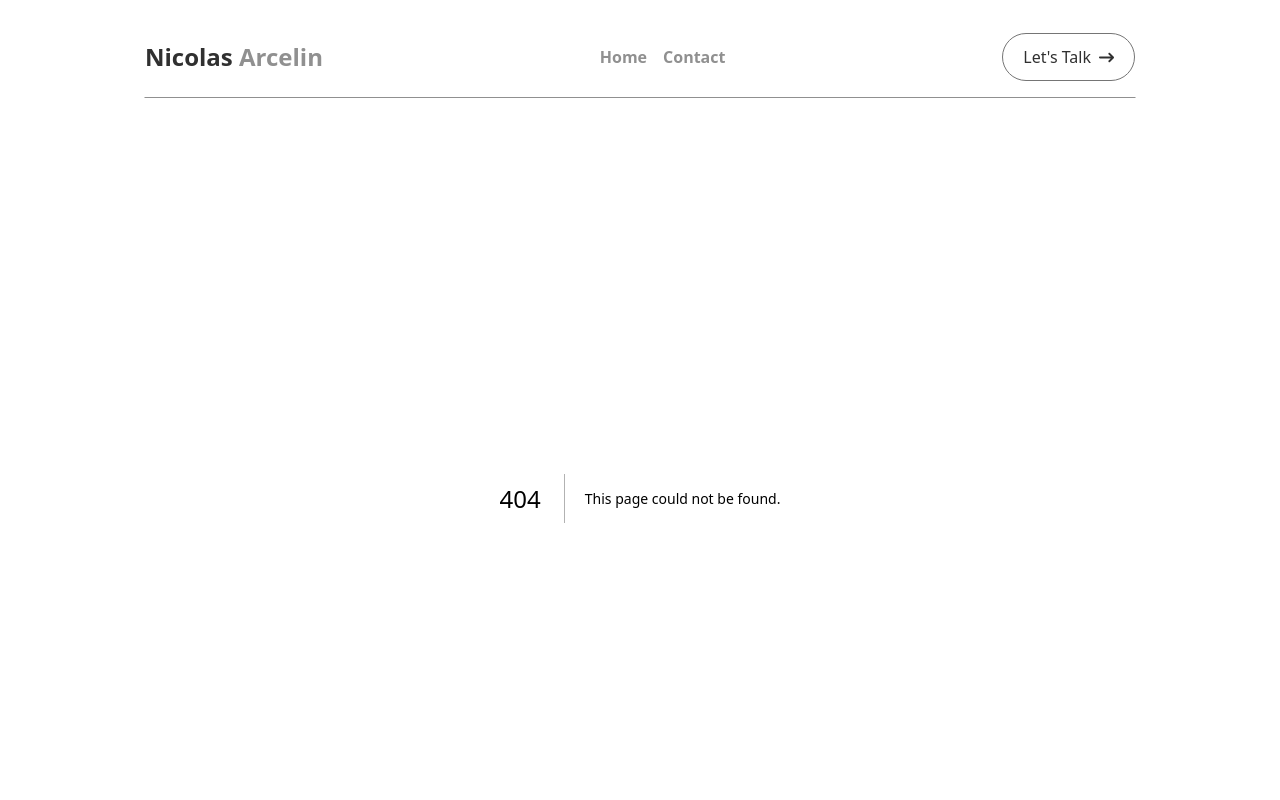
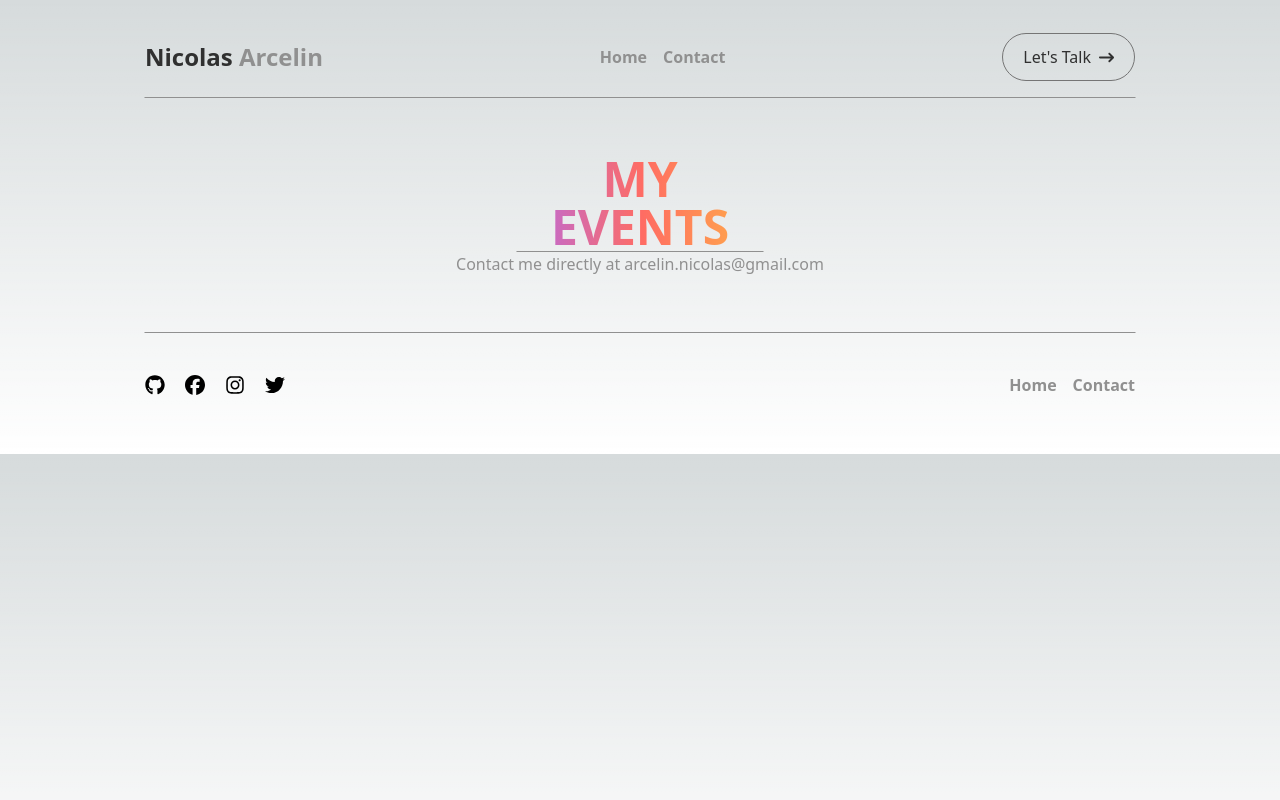
Before and after one commit to narcelin/portfolio_v2, a Next.js app: page /myEvents in a window 1280 px wide. Before the commit this address had no page. Shown: the top 800 px of the page. Built offline with nearby package versions, Linux system fonts and the light colour scheme.

Commit message:
myEvents added

```diff
--- /dev/null
+++ b/src/app/myEvents/page.jsx
@@ -0,0 +1,19 @@
+import ReachMe from "../components/sections/ReachMe";
+import ContactMe from "../components/sections/ContactMe";
+
+import PageHeading from "../components/PageHeading";
+
+export default function Contact() {
+  return (
+    <main className="flex flex-col items-center py-14 gap-10">
+      <PageHeading
+        heading="MY EVENTS"
+        subHeading="Contact me directly at arcelin.nicolas@gmail.com"
+        // heading="Contact"
+        // subHeading="Let's Connect and Create Something Amazing Together: Reach Out to Start a Conversation About Your Project or Idea Today!"
+      />
+      {/* <ContactMe /> */}
+      {/* <ReachMe className="container" /> */}
+    </main>
+  );
+}
```
